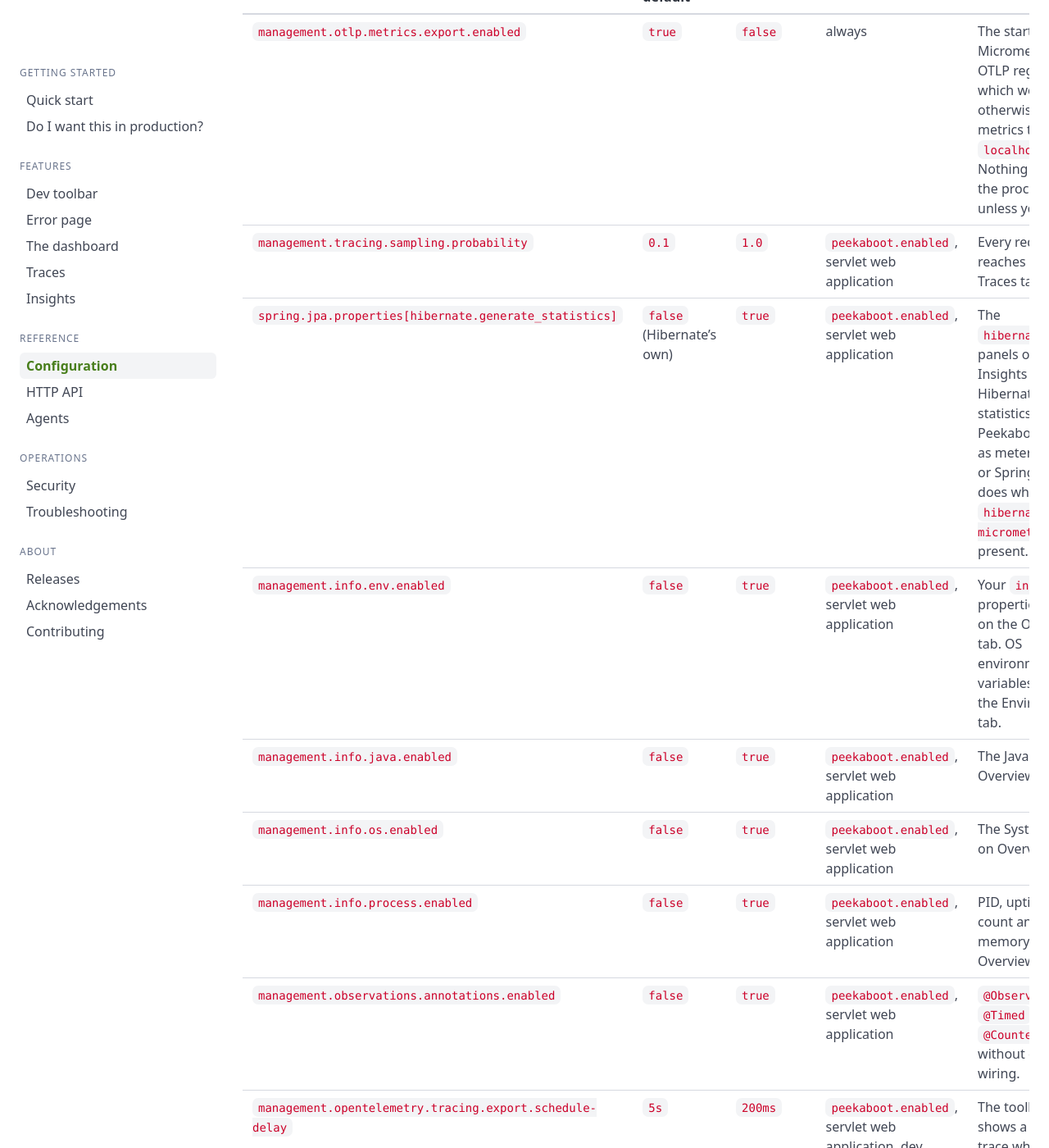
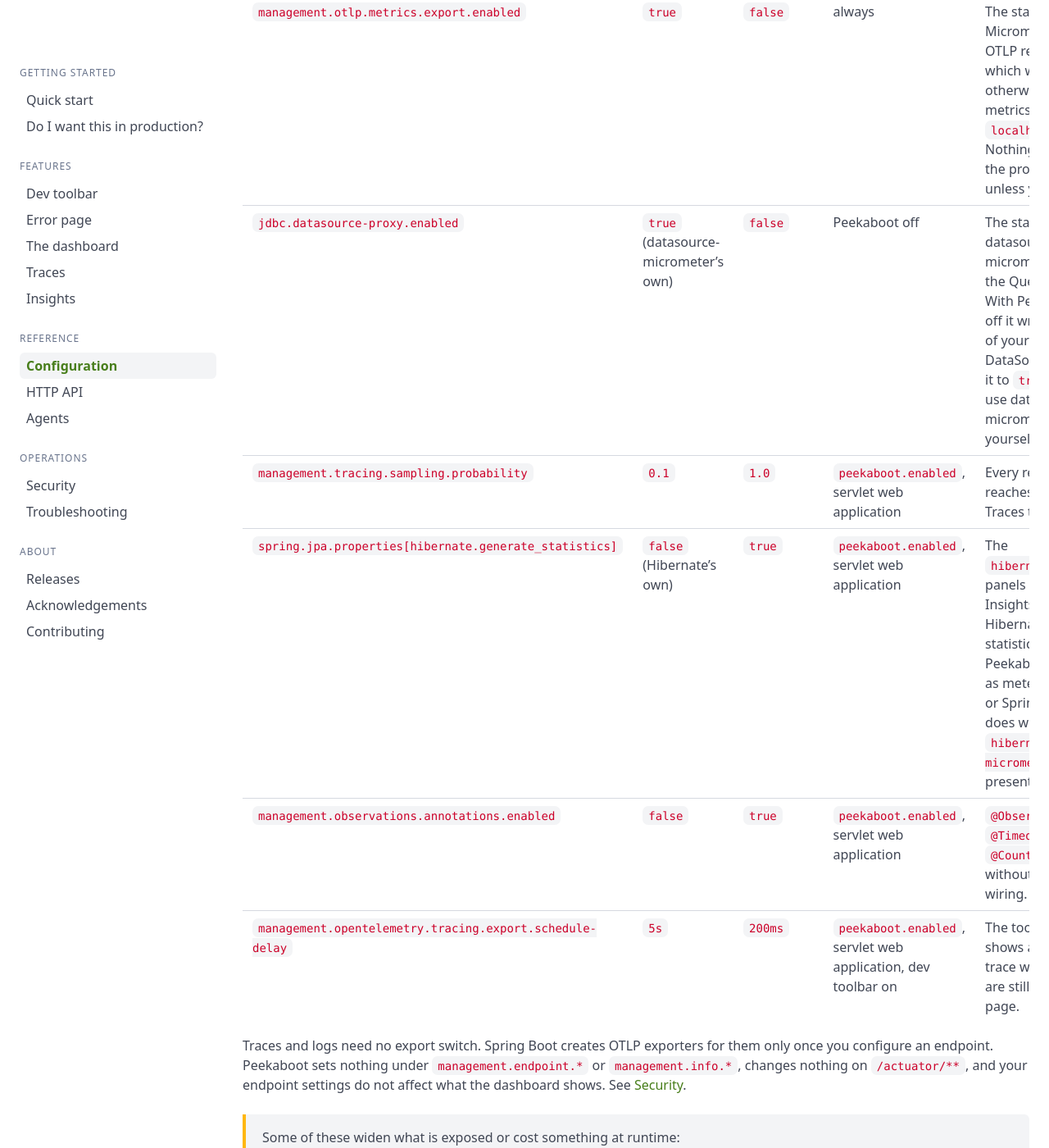
Before and after one commit to peekaboot-org/peekaboot-org.github.io, a Jekyll site: the page built from docs/configuration.md, in a window 1280 px wide and 1400 px high, scrolled down 10529 px. Shown: the whole window at 82% size. Built offline with Jekyll 4.4.1, drawn with Linux system fonts in a browser that asks for light colours; some of the changed text lies outside the part shown.

Commit message:
docs: say what Peekaboot changes on the host

```diff
--- a/docs/configuration.md
+++ b/docs/configuration.md
@@ -350,27 +350,25 @@ you define your own. Peekaboot sets no `spring.task.execution.*` property.
 | Property | Spring Boot default | Peekaboot default | Applies when | Why |
 |---|---|---|---|---|
 | `management.otlp.metrics.export.enabled` | `true` | `false` | always | The starter brings Micrometer's OTLP registry, which would otherwise push metrics to `localhost:4318`. Nothing leaves the process unless you opt in. |
+| `jdbc.datasource-proxy.enabled` | `true` (datasource-micrometer's own) | `false` | Peekaboot off | The starter brings datasource-micrometer for the Queries tab. With Peekaboot off it wraps none of your DataSources. Set it to `true` if you use datasource-micrometer yourself. |
 | `management.tracing.sampling.probability` | `0.1` | `1.0` | `peekaboot.enabled`, servlet web application | Every request reaches the Traces tab. |
 | `spring.jpa.properties[hibernate.generate_statistics]` | `false` (Hibernate's own) | `true` | `peekaboot.enabled`, servlet web application | The `hibernate.*` panels on Insights need Hibernate's statistics, which Peekaboot binds as meters itself, or Spring Boot does where `hibernate-micrometer` is present. |
-| `management.info.env.enabled` | `false` | `true` | `peekaboot.enabled`, servlet web application | Your `info.*` properties show on the Overview tab. OS environment variables are on the Environment tab. |
-| `management.info.java.enabled` | `false` | `true` | `peekaboot.enabled`, servlet web application | The Java card on Overview. |
-| `management.info.os.enabled` | `false` | `true` | `peekaboot.enabled`, servlet web application | The System card on Overview. |
-| `management.info.process.enabled` | `false` | `true` | `peekaboot.enabled`, servlet web application | PID, uptime, CPU count and memory on Overview. |
 | `management.observations.annotations.enabled` | `false` | `true` | `peekaboot.enabled`, servlet web application | `@Observed`, `@Timed` and `@Counted` work without extra wiring. |
 | `management.opentelemetry.tracing.export.schedule-delay` | `5s` | `200ms` | `peekaboot.enabled`, servlet web application, dev toolbar on | The toolbar shows a request's trace while you are still on the page. |
 
 Traces and logs need no export switch. Spring Boot creates OTLP exporters for them only once
-you configure an endpoint. Peekaboot sets nothing under `management.endpoint.*`, changes nothing
-on `/actuator/**`, and your endpoint settings do not affect what the dashboard shows. See
+you configure an endpoint. Peekaboot sets nothing under `management.endpoint.*` or
+`management.info.*`, changes nothing on `/actuator/**`, and your endpoint settings do not affect
+what the dashboard shows. See
 [Security]({{ '/docs/security/' | relative_url }}#what-peekaboot-does-not-do).
 
 <div class="pk-callout pk-callout--warning" markdown="1">
 Some of these widen what is exposed or cost something at runtime:
 
-- `management.info.env.enabled: true` publishes `info.*` through `/actuator/info` if you
-  expose that endpoint.
 - Sampling at `1.0` traces every request, for every exporter you have configured.
 - Hibernate statistics carry a runtime cost.
+- `@Observed`, `@Timed` and `@Counted` start recording, for every registry and exporter you have
+  configured.
 - With the toolbar on, spans reach every exporter roughly 25 times more often than at Spring's
   default.
 
--- a/index.html
+++ b/index.html
@@ -153,6 +153,8 @@ layout: page
         it lives. And peek-a-boo, because that's how it behaves. Add one dependency and your
         app's internals show up on a local run, where only your own machine can read them.
         Deploy the same jar and Peekaboot stays off.
+        <a href="{{ '/docs/in-production/' | relative_url }}#class-path">What the starter still
+        brings</a> stays on the classpath.
       </p>
     </div>
     <p class="mt-5">
```
Also changed, not shown: docs/dashboard.md (+4 -0 lines), docs/in-production.md (+11 -2 lines), docs/security.md (+11 -4 lines), docs/traces.md (+2 -1 lines).
